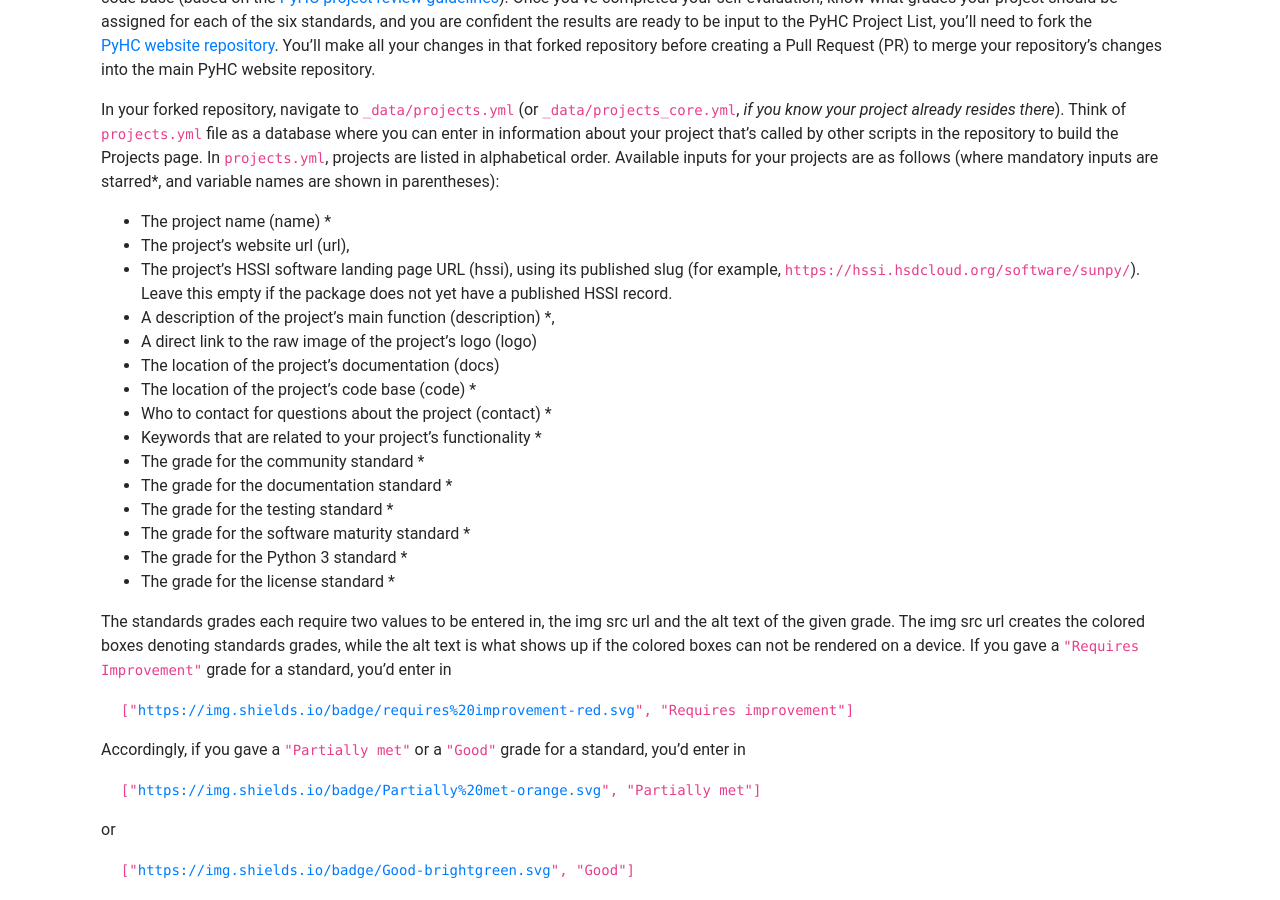
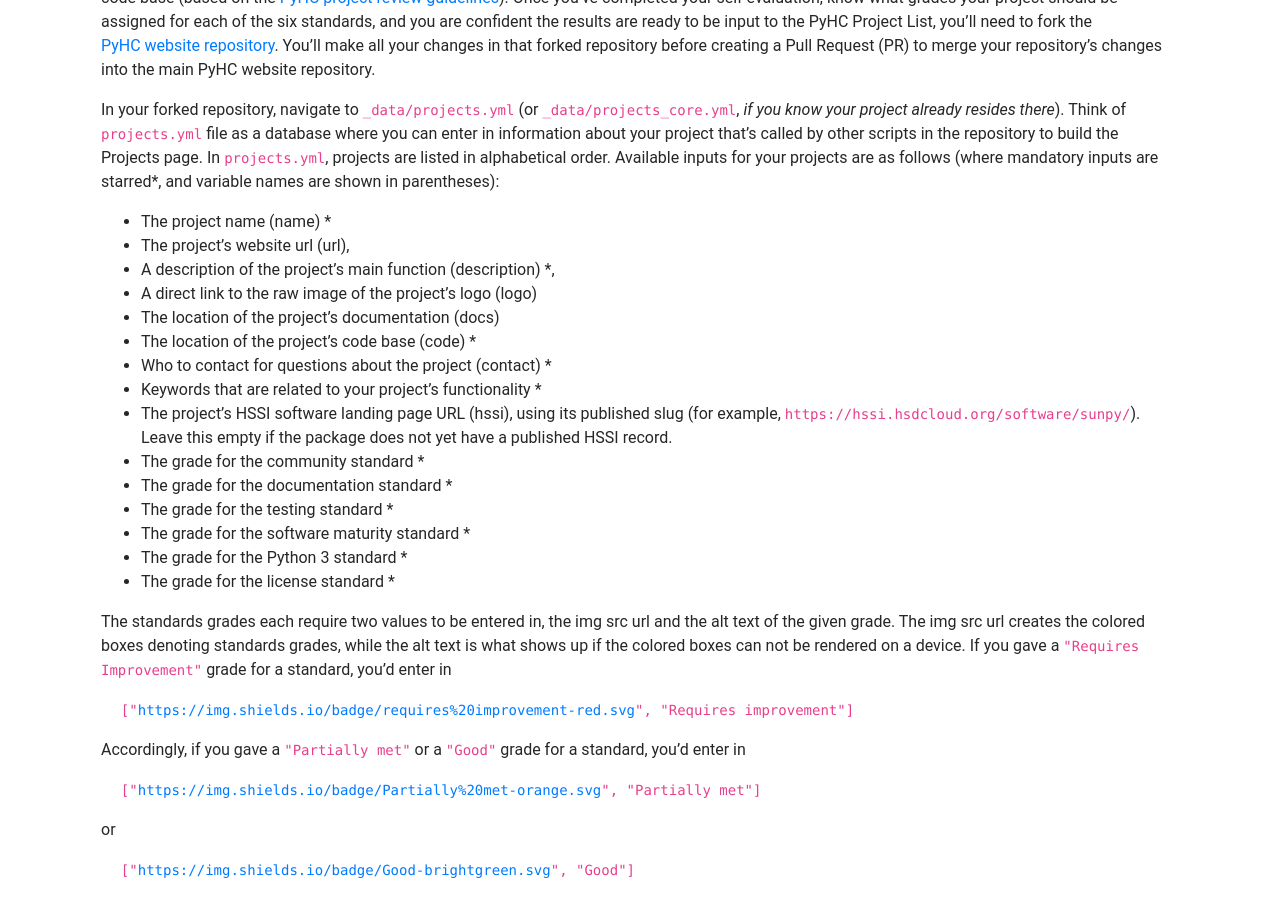
Before and after one commit to heliophysicsPy/heliophysicsPy.github.io, a Jekyll site: the page built from _pages/docs/adding_to_pyhc_project_list.md, in a window 1280 px wide and 900 px high, scrolled down 326 px. Built offline with Jekyll 4.4.1, drawn with Linux system fonts in a browser that asks for light colours; nearby versions of some CDN libraries.

```diff
--- a/_pages/docs/adding_to_pyhc_project_list.md
+++ b/_pages/docs/adding_to_pyhc_project_list.md
@@ -22,13 +22,13 @@ In `projects.yml`, projects are listed in alphabetical order. Available inputs f
 
 * The project name (name) *
 * The project's website url (url),
-* The project's HSSI software landing page URL (hssi), using its published slug (for example, `https://hssi.hsdcloud.org/software/sunpy/`). Leave this empty if the package does not yet have a published HSSI record.
 * A description of the project's main function (description) *,
 * A direct link to the raw image of the project's logo (logo)
 * The location of the project's documentation (docs)
 * The location of the project's code base (code) *
 * Who to contact for questions about the project (contact) *
 * Keywords that are related to your project's functionality *
+* The project's HSSI software landing page URL (hssi), using its published slug (for example, `https://hssi.hsdcloud.org/software/sunpy/`). Leave this empty if the package does not yet have a published HSSI record.
 * The grade for the community standard *
 * The grade for the documentation standard *
 * The grade for the testing standard *
```
